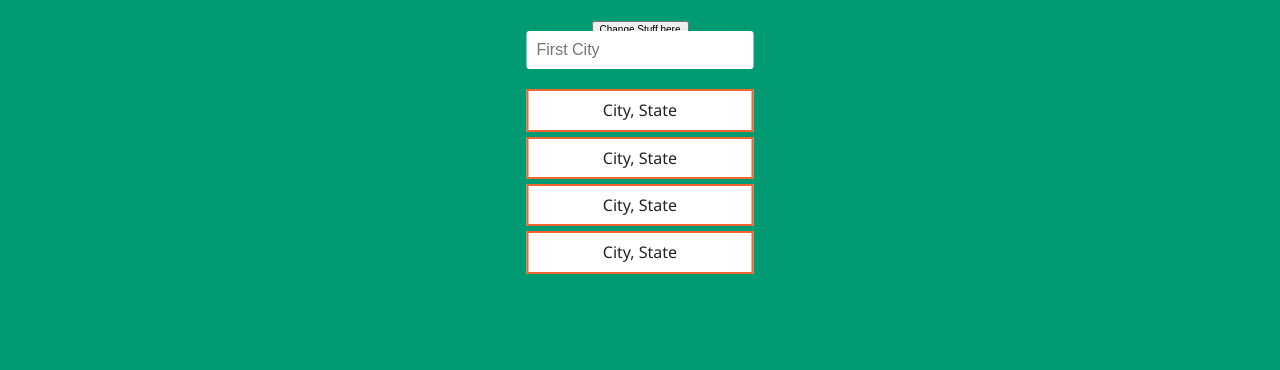
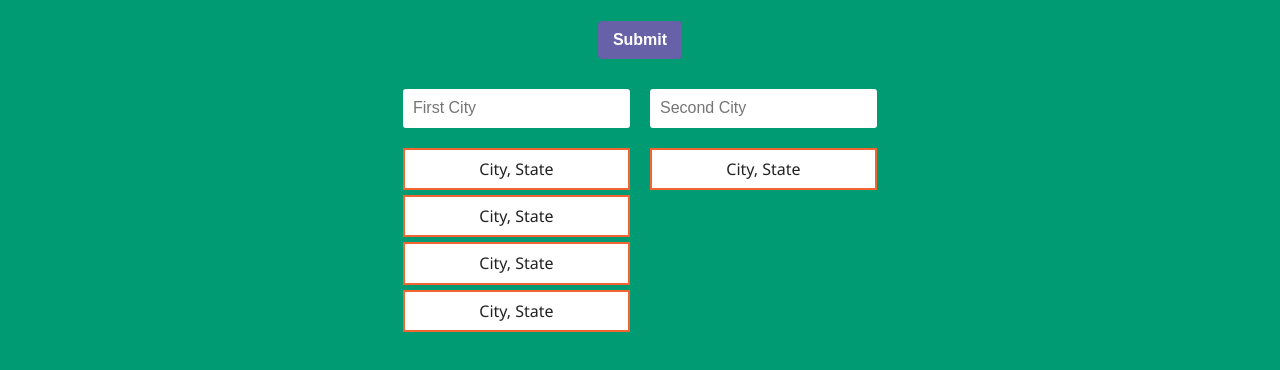
Before and after one commit to adamakers/CityDist, a plain HTML site: page index.html in a window 1280 px wide. Shown: the part 430-800 px from the top of the page. Drawn offline with Linux system fonts and the light colour scheme.

Commit message:
added submit btn. may be taken out at later time

```diff
--- a/index.html
+++ b/index.html
@@ -28,6 +28,7 @@
       <!-- ###### FORM ###### -->
       <section class="input-container">
         <h2>Find your distances below</h2>
+        <button>Submit</button>
         <form class="cities-form">
           <div class="search-container search-one">
             <label for="input-1">First City</label>
@@ -39,7 +40,7 @@
               <li>City, State</li>
             </ul>
           </div>
-          <div class="search-container search-two invisible">
+          <div class="search-container search-two">
             <label for="input-2">Second City</label>
             <input id="input-2" class="input-two" type="text" placeholder="Second City">
             <ul class="results-list results-two">
@@ -47,7 +48,6 @@
             </ul>
           </div>
         </form>
-        <button>Change Stuff here</button>
       </section>
 
       <!-- ###### RESULTS ###### -->
--- a/styles/style.css
+++ b/styles/style.css
@@ -75,7 +75,15 @@ label {
 }
 
 button {
-
+  padding: 10px 15px;
+  border: none;
+  border-radius: 4px;
+  font-size: 1.6rem;
+  margin-bottom: 2rem;
+  background-color: #6761a8;
+  color: white;
+  font-weight: bold;
+  cursor: pointer;
 }
 
 
@@ -137,14 +145,12 @@ button {
 }
 
 .cities-form {
-  position: relative;
+  display: flex;
+  justify-content: center;
 }
 
 .search-container {
-  max-width: 450px;
-  position: absolute;
-  left: 50%;
-  transform: translateX(-50%);
+  margin: 0 10px;
 }
 
 .invisible {
```
